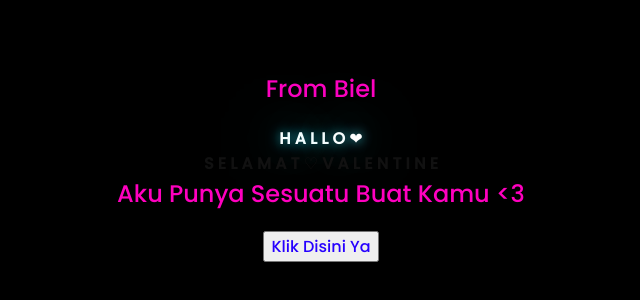
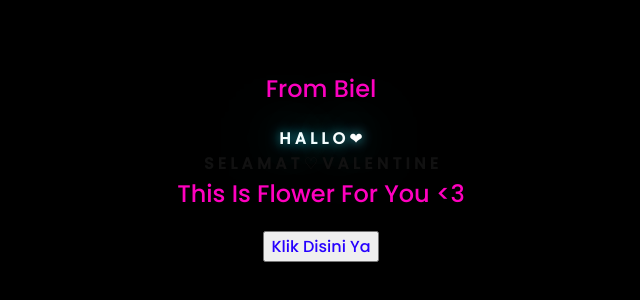
Before and after one commit to gabrie4561/valentine, a plain HTML site: page index.html in a window 1280 px wide. Shown: the part 242-542 px from the top of the page, without its empty margins (327-967 px from the left). Drawn offline with Linux system fonts and the light colour scheme.

Commit message:
Update index.html

```diff
--- a/index.html
+++ b/index.html
@@ -42,7 +42,7 @@
             <span>E</span>
         </div>
     <div class="description">
-        <span>Aku Punya Sesuatu Buat Kamu <3</span>
+        <span>This Is Flower For You <3</span>
     </div>
     <div class="button">
         <button>
```
